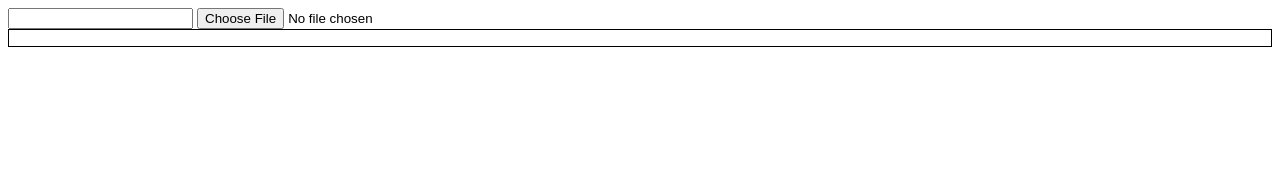
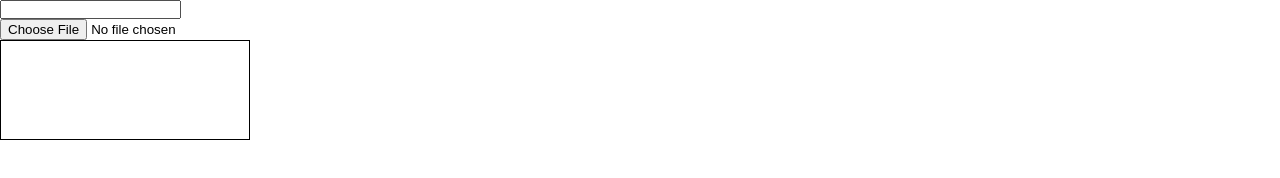
Before and after one commit to feduarte-dev/meme-generator, a website: page index.html in a window 1280 px wide. Drawn offline with Linux system fonts and the light colour scheme.

Commit message:
terceiro requisito completo

```diff
--- a/index.html
+++ b/index.html
@@ -9,7 +9,7 @@
   </head>
   <body>
     <section>
-      <input id="text-input" type="text" />
+      <input id="text-input" type="text" maxlength="60"/>
       <input
         id="meme-insert"
         type="file"
@@ -19,8 +19,10 @@
     </section>
 
     <div id="meme-image-container">
-      <img id="meme-image" />
-      <p id="meme-text"></p>
+      <div id="meme-image">
+        <img id="imagem" />
+      </div>
+      <span id="meme-text"></span>
     </div>
     <script src="./script.js"></script>
   </body>
--- a/script.js
+++ b/script.js
@@ -1,6 +1,6 @@
 const textInput = document.getElementById('text-input');
 const memeText = document.getElementById('meme-text');
-const memeImg = document.getElementById('meme-image');
+const memeImg = document.getElementById('imagem');
 
 textInput.addEventListener('keyup', () => {
   memeText.innerText = textInput.value;
--- a/style.css
+++ b/style.css
@@ -1,13 +1,22 @@
-#meme-image-container {
-  position: relative;
-  border: 1px solid black;
-  background-color: white;
-}
-#meme-text p {
-  position: absolute;
+* {
+  padding: 0;
+  margin: 0;
+  box-sizing: border-box;
 }
 
-#meme-image {
+#meme-insert {
+  display: block;
+}
+#meme-text {
+
   position: absolute;
-  z-index: -1;
+  top: 50px;
 }
+
+#meme-image-container {
+  background-color: white;
+  border: 1px solid black;
+  min-width: 250px;
+  min-height: 100px;
+  display: inline-block;
+}
```
